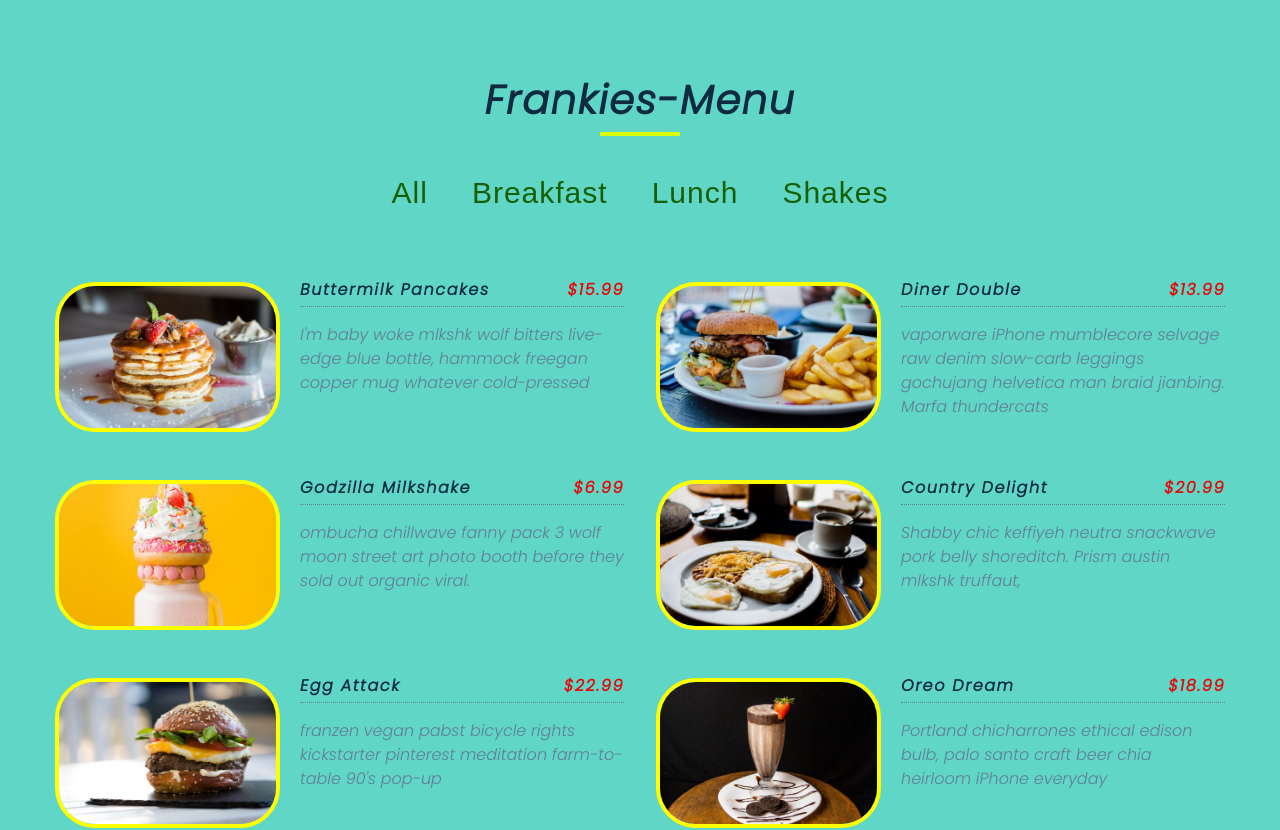
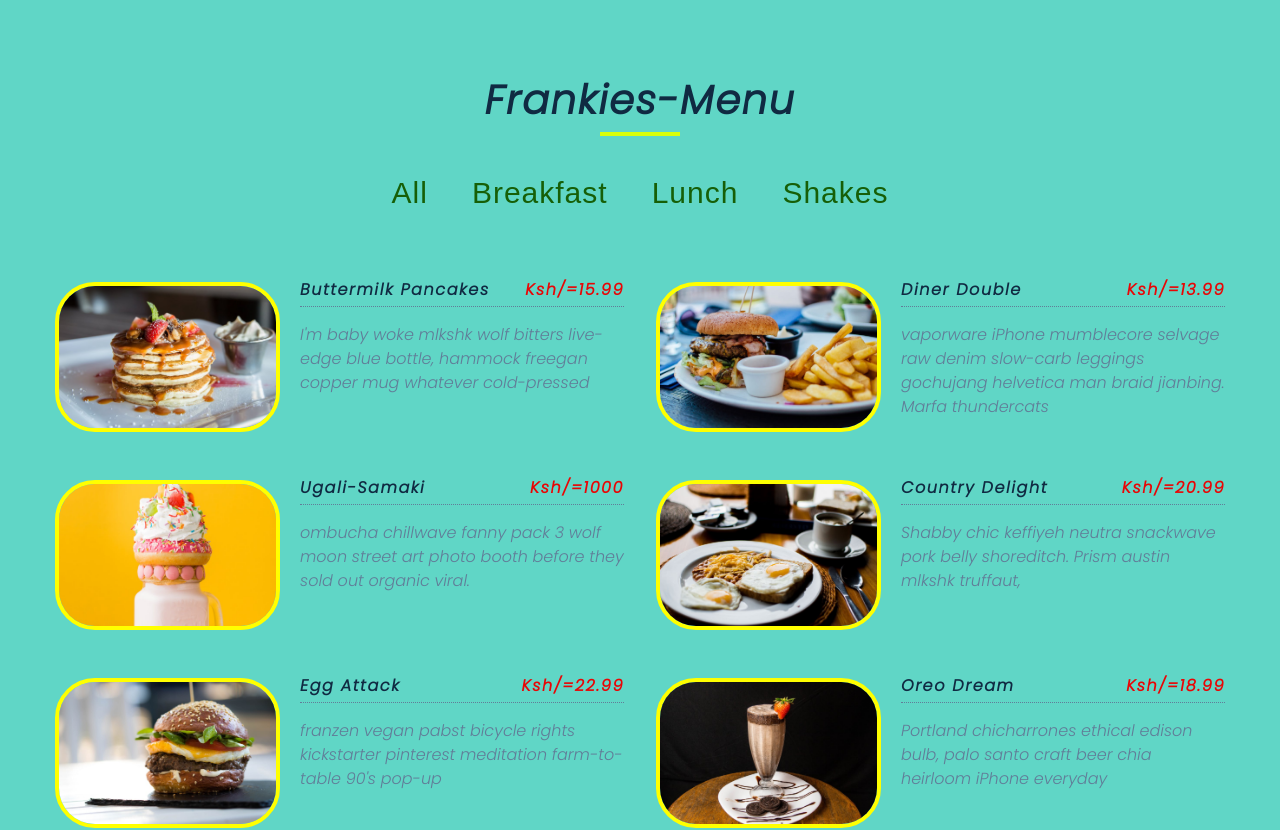
Before and after one commit to Okubasufrank/phaseII-menu, a React (Create React App) app: page / in a window 1280 px wide. Shown: the top 830 px of the page. Built offline with nearby package versions, Linux system fonts and the light colour scheme.

Commit message:
implementation of the pricing and namming

```diff
--- a/src/Menu.js
+++ b/src/Menu.js
@@ -16,7 +16,7 @@ const Menu = ({ items }) => {
             <div className='item-info'>
               <header>
                 <h4>{title}</h4>
-                <h4 className='price'>${price}</h4>
+                <h4 className='price'>Ksh/={price}</h4>
               </header>
               <p className='item-text'>{desc}</p>
             </div>
--- a/src/data.js
+++ b/src/data.js
@@ -17,9 +17,9 @@ const menu = [
   },
   {
     id: 3,
-    title: 'godzilla milkshake',
+    title: 'Ugali-Samaki',
     category: 'shakes',
-    price: 6.99,
+    price: 1000,
     img: './images/item-3.jpeg',
     desc: `ombucha chillwave fanny pack 3 wolf moon street art photo booth before they sold out organic viral.`,
   },
```
